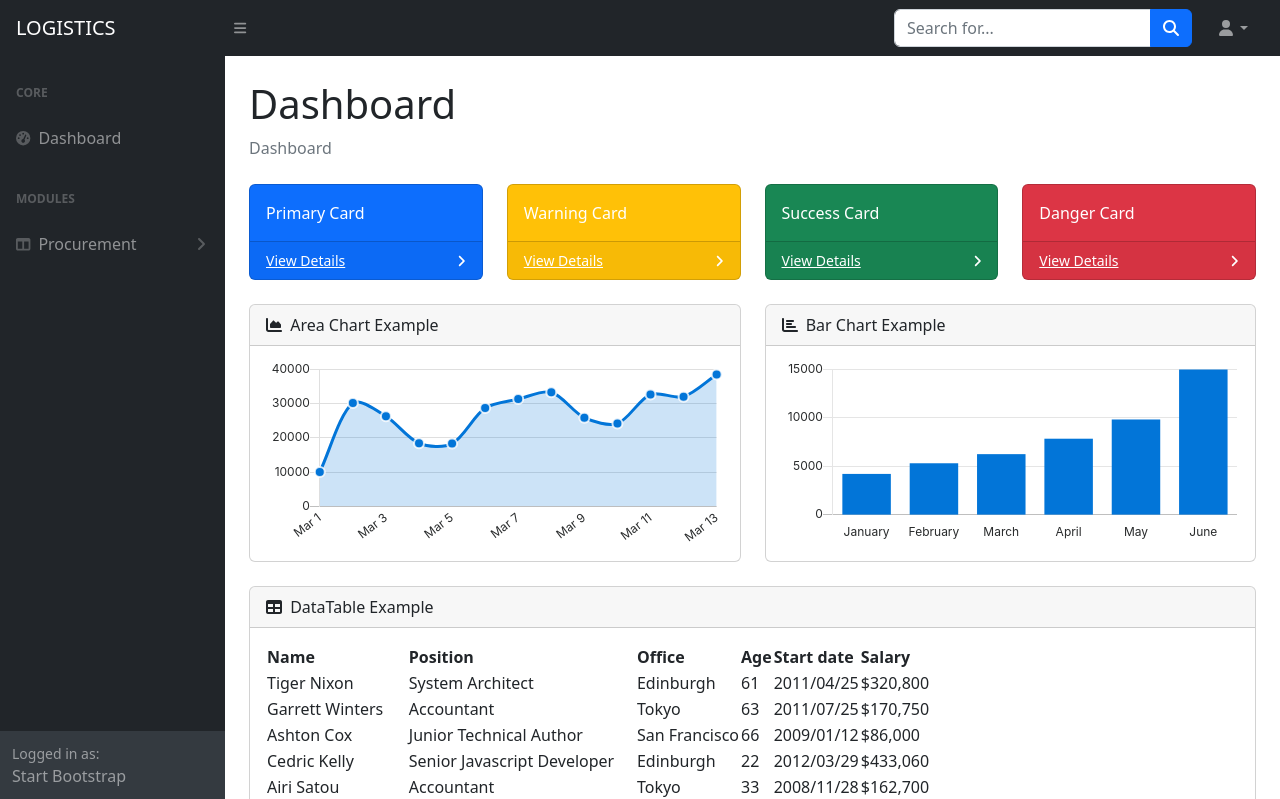
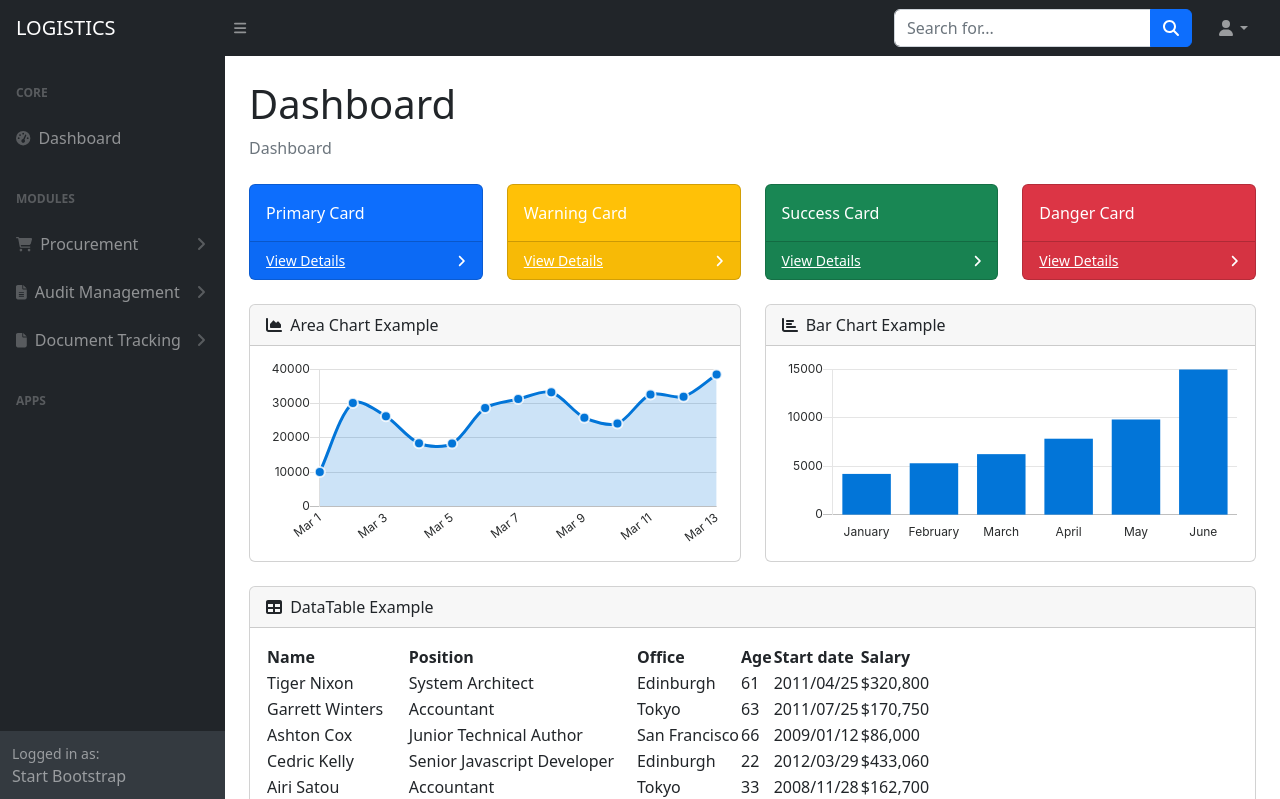
Before and after one commit to KAS-L1/system101, a PHP site: page / in a window 1280 px wide. Shown: the top 799 px of the page. Run offline with PHP 8.4, Linux system fonts and the light colour scheme; some libraries are stand-ins or nearby versions.

Commit message:
onti na lang man

```diff
--- a/page/_inc/Sidebar.php
+++ b/page/_inc/Sidebar.php
@@ -9,24 +9,53 @@
                         Dashboard
                     </a>
                     <div class="sb-sidenav-menu-heading">Modules</div>
-                            <a class="nav-link collapsed" href="#" data-bs-toggle="collapse" data-bs-target="#collapseLayouts" aria-expanded="false" aria-controls="collapseLayouts">
-                                <div class="sb-nav-link-icon"><i class="fas fa-columns"></i></div>
+                    <a class="nav-link collapsed" href="#" data-bs-toggle="collapse" data-bs-target="#collapseProcurement" aria-expanded="false" aria-controls="collapseProcurement">
+                        <div class="sb-nav-link-icon"><i class="fas fa-shopping-cart"></i></div>
                         Procurement
                         <div class="sb-sidenav-collapse-arrow"><i class="fas fa-angle-down"></i></div>
                     </a>
-                            <div class="collapse" id="collapseLayouts" aria-labelledby="headingOne" data-bs-parent="#sidenavAccordion">
+                    <div class="collapse" id="collapseProcurement" aria-labelledby="headingOne" data-bs-parent="#sidenavAccordion">
                         <nav class="sb-sidenav-menu-nested nav">
-                                    <a class="nav-link" href="layout-static.html">Purchase Order</a>
-                                    <a class="nav-link" href="layout-sidenav-light.html">Suppliers</a>
-                                    <a class="nav-link" href="layout-sidenav-light.html">Reports</a>
-                                    <a class="nav-link" href="layout-sidenav-light.html">Purchase Requistion</a>
-                                    <a class="nav-link" href="layout-sidenav-light.html">Request for Quote</a>
-                                    <a class="nav-link" href="layout-sidenav-light.html">Contract Management</a>
-                                    <a class="nav-link" href="layout-sidenav-light.html">Invoice</a>
-                                    <a class="nav-link" href="layout-sidenav-light.html">Vendor Management</a>
-                                    <a class="nav-link" href="layout-sidenav-light.html">Budget Approval</a>
+                            <a class="nav-link" href="purchase_order.php">Purchase Order</a>
+                            <a class="nav-link" href="suppliers.php">Suppliers</a>
+                            <a class="nav-link" href="reports.php">Reports</a>
+                            <a class="nav-link" href="purchase_requisition.php">Purchase Requisition</a>
+                            <a class="nav-link" href="request_for_quote.php">Request for Quote</a>
+                            <a class="nav-link" href="contract_management.php">Contract Management</a>
+                            <a class="nav-link" href="invoice.php">Invoice</a>
+                            <a class="nav-link" href="vendor_management.php">Vendor Management</a>
+                            <a class="nav-link" href="budget_approval.php">Budget Approval</a>
                         </nav>
                     </div>
+                    <a class="nav-link collapsed" href="#" data-bs-toggle="collapse" data-bs-target="#collapseAudit" aria-expanded="false" aria-controls="collapseAudit">
+                        <div class="sb-nav-link-icon"><i class="fas fa-file-alt"></i></div>
+                        Audit Management
+                        <div class="sb-sidenav-collapse-arrow"><i class="fas fa-angle-down"></i></div>
+                    </a>
+                    <div class="collapse" id="collapseAudit" aria-labelledby="headingTwo" data-bs-parent="#sidenavAccordion">
+                        <nav class="sb-sidenav-menu-nested nav">
+                            <a class="nav-link" href="layout-static.html">Audit Reports</a>
+                            <a class="nav-link" href="layout-sidenav-light.html">Audit Schedules</a>
+                            <a class="nav-link" href="layout-sidenav-light.html">Audit Findings</a>
+                            <a class="nav-link" href="layout-sidenav-light.html">Audit Recommendations</a>
+                            <a class="nav-link" href="layout-sidenav-light.html">Audit Implementation</a>
+                        </nav>
+                    </div>
+                    <a class="nav-link collapsed" href="#" data-bs-toggle="collapse" data-bs-target="#collapseDocument" aria-expanded="false" aria-controls="collapseDocument">
+                        <div class="sb-nav-link-icon"><i class="fas fa-file"></i></div>
+                        Document Tracking
+                        <div class="sb-sidenav-collapse-arrow"><i class="fas fa-angle-down"></i></div>
+                    </a>
+                    <div class="collapse" id="collapseDocument" aria-labelledby="headingThree" data-bs-parent="#sidenavAccordion">
+                        <nav class="sb-sidenav-menu-nested nav">
+                            <a class="nav-link" href="layout-static.html">Document Upload</a>
+                            <a class="nav-link" href="layout-sidenav-light.html">Document Approval</a>
+                            <a class="nav-link" href="layout-sidenav-light.html">Document Storage</a>
+                            <a class="nav-link" href="layout-sidenav-light.html">Document Retrieval</a>
+                            <a class="nav-link" href="layout-sidenav-light.html">Document Disposal</a>
+                        </nav>
+                    </div>
+                    <div class="sb-sidenav-menu-heading">APPS</div>
                 </div>
             </div>
             <div class="sb-sidenav-footer">
@@ -36,3 +65,4 @@
         </nav>
     </div>
     <div id="layoutSidenav_content">
+        <!-- Your content here -->
```
Lines whose indentation alone changed are shown as unchanged.
